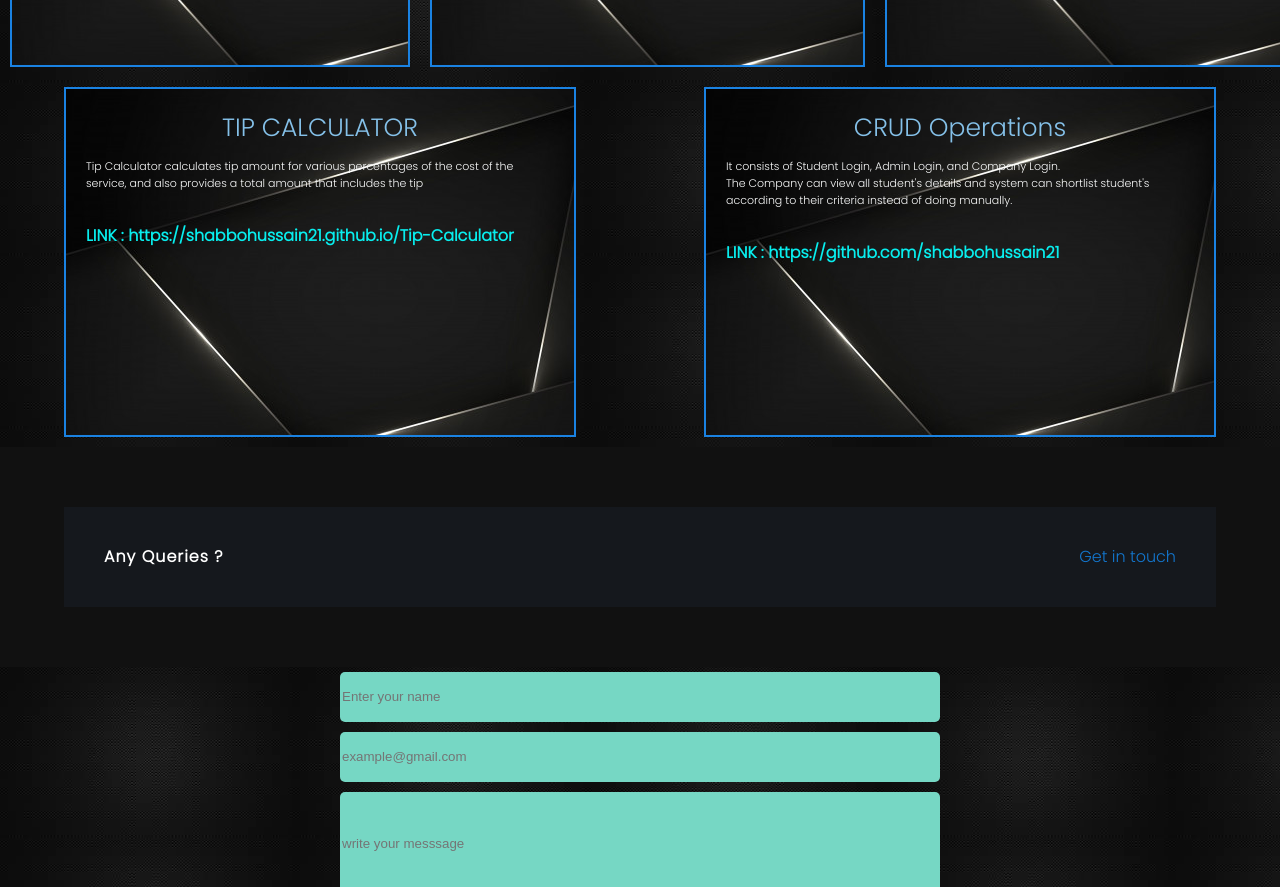
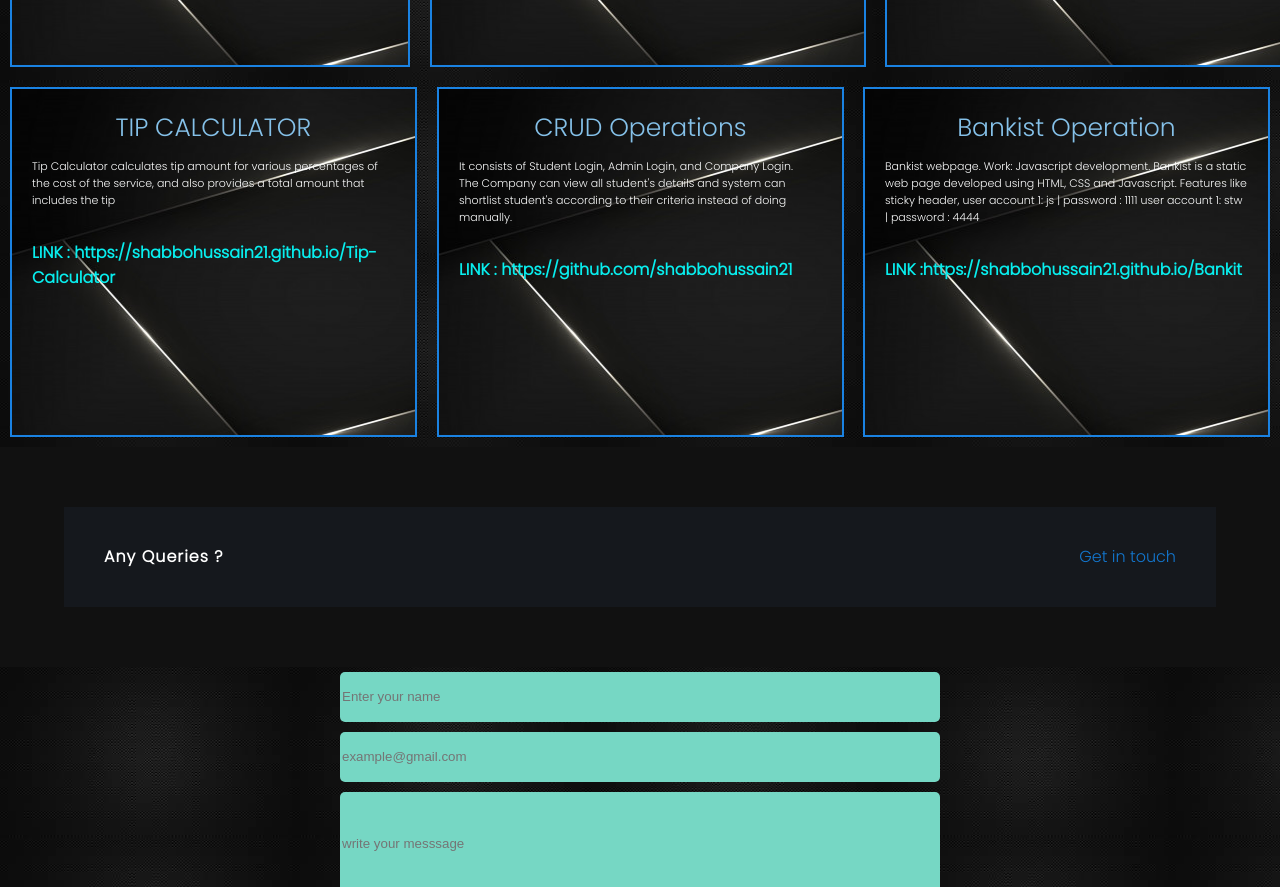
Before and after one commit to shabbohussain21/Portfolio, a plain HTML site: page index.html in a window 1280 px wide. Shown: the part 5045-5932 px from the top of the page. Drawn offline with Linux system fonts and the light colour scheme; a web font is replaced by a local one.

Commit message:
Update index.html

```diff
--- a/index.html
+++ b/index.html
@@ -394,6 +394,19 @@
                         </a>
                 </div>
             </div>
+                  <div class="inner-card-1 border-heading" data-aos="zoom-in-up" data-aos-duration="1500" style="background-image: url(images/img8.jpg);">
+                <div class="card-title" style="color: #85C1E9;">Bankist Operation</div>
+                <div class="card-text">
+                    <p style="padding-bottom: 20px; text-justify: inter-word;">Bankist webpage. Work: Javascript development. Bankist is a static web page developed using HTML, CSS and Javascript. Features like sticky header,
+                        <span>user account 1: js | password : 1111</span>
+                        <span>user account 1: stw | password : 4444</span>
+
+                        </p>
+                        <a href="https://shabbohussain21.github.io/Bankit" class="projectLink">LINK :https://shabbohussain21.github.io/Bankit
+                        </a>
+                </div>
+            </div>
+
         </div>
 
     </section>
```
